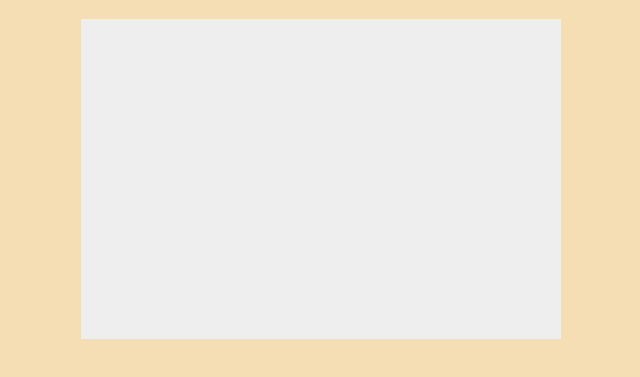
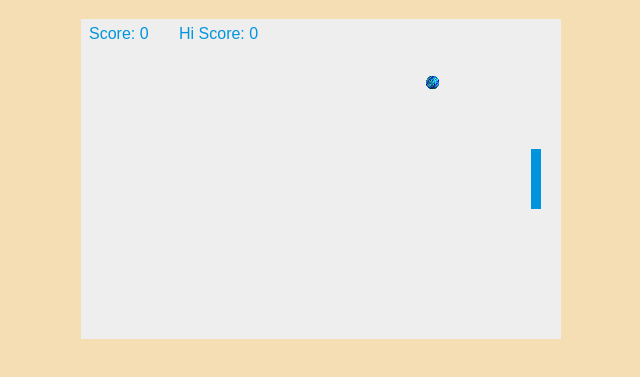
Before and after one commit to pratikmulpury/assign_game, a plain HTML site: page index.html in a window 1280 px wide. Shown: the part 61-438 px from the top of the page, without its empty margins (319-959 px from the left). Drawn offline with Linux system fonts and the light colour scheme.

Commit message:
Added a version of the game that uses classes

```diff
--- a/index.html
+++ b/index.html
@@ -10,7 +10,7 @@
     <meta http-equiv="Expires" content="0" />
     <!-- support for this page -->
     <link type="text/css" rel="stylesheet" href="css/style.css">
-    <script src="js/pong.js" async></script>
+    <script src="js/pong_with_classes.js" async></script>
     <title>JavaScript Pong</title>
 </head>
 <body>
--- /dev/null
+++ b/js/pong_with_classes.js
@@ -0,0 +1,380 @@
+/*
+ * "Constants"
+ */
+// frames per second to run game
+var FPS = 50;
+// color for everything
+var COLOR = '#0095DD';
+// ball specific values
+var BALL_IMAGE = '../images/ball.gif';
+var BALL_SPEED = 4;
+var BALL_SIZE = 15;
+// paddle specific values
+var PADDLE_SOUND = '../sounds/pong_beep.wav';
+var PADDLE_SPEED = 5;
+var PADDLE_SIZE = 10;
+
+
+/*
+ * Image and Sound manager
+ */
+// handle image and sounds loading, really only needed for LOTS or BIG images and sounds
+class ResourceManager {
+    constructor () {
+        this.numImagesLeftToLoad = 0;
+        this.numSoundsLeftToLoad = 0;
+    }
+
+    // these need to be called BEFORE the game starts so they are loaded and available DURING the game
+    loadImage (url) {
+        // create actual HTML element and note when it finishes loading
+        var img = new Image();
+        var self = this;
+        img.onload = function () {
+            self.numImagesLeftToLoad -= 1;
+            console.log(url + ' loaded');
+            // reset so it is only counted once (just in case)
+            this.onload = null;
+        }
+        img.onerror = function () {
+            console.log('ERROR: could not load ' + url);
+        }
+        img.src = url;
+        this.numImagesLeftToLoad += 1;
+        return img;
+    }
+
+    loadSound (url) {
+        // create actual HTML element and note when it finishes loading
+        var snd = new Audio();
+        var self = this;
+        snd.oncanplay = function () {
+            self.numSoundsLeftToLoad -= 1;
+            console.log(url + ' loaded');
+            // reset so it is only counted once (just in case)
+            this.oncanplay = null;
+        }
+        snd.onerror = function () {
+            console.log('ERROR: could not load ' + url);
+        }
+        snd.src = url;
+        this.numSoundsLeftToLoad += 1;
+        return snd;
+    }
+
+    isLoadingComplete () {
+        return this.numImagesLoaded === this.numImagesExpected &&
+               this.numSoundsLoaded === this.numSoundsExpected;
+    }
+}
+
+
+/*
+ * Key and mouse input manager
+ */
+class InputManager {
+    constructor (canvas) {
+        this.canvas = canvas;
+        this.upPressed = false;
+        this.downPressed = false;
+        this.mouseX = 0;
+        this.mouseY = 0;
+    }
+
+    get upPressed () {
+        return this._upPressed;
+    }
+    get downPressed () {
+        return this._downPressed;
+    }
+
+    set upPressed (pressed) {
+        this._upPressed = pressed;
+    }
+    set downPressed (pressed) {
+        this._downPressed = pressed;
+    }
+
+    keyDownHandler (e) {
+        if (e.keyCode == 38) {
+            this.upPressed = true;
+        }
+        else if (e.keyCode == 40) {
+            this.downPressed = true;
+        }
+    }
+
+    keyUpHandler (e) {
+        if (e.keyCode == 38) {
+            this.upPressed = false;
+        }
+        else if(e.keyCode == 40) {
+            this.downPressed = false;
+        }
+    }
+
+    // get the mouse coordinates relative to the canvas rather than the page
+    mouseMoveHandler (e) {
+        this.mouseX = e.clientX - this.canvas.offsetLeft;
+        this.mouseY = e.clientY - this.canvas.offsetTop;
+    }
+
+    mouseInBounds () {
+        return this.mouseX > 0 && this.mouseX < this.canvas.width &&
+               this.mouseY > 0 && this.mouseY < this.canvas.height;
+    }
+}
+
+
+/*
+ * Generic game element that can move and be drawn on the canvas.
+ */
+class Sprite {
+    constructor (x, y, width, height, dx, dy) {
+        this.startX = x;
+        this.startY = y;
+        this.x = x;
+        this.y = y;
+        this.width = width;
+        this.height = height;
+        this.dx = dx;
+        this.dy = dy;
+    }
+
+    get x () {
+        return this._x;
+    }
+
+    get y () {
+        return this._y;
+    }
+
+    get dx () {
+        return this._dx;
+    }
+
+    get dy () {
+        return this._dy;
+    }
+
+    get nextX () {
+        return this._x + this._dx;
+    }
+
+    get nextY () {
+        return this._y + this._dy;
+    }
+
+    get width () {
+        return this._width;
+    }
+
+    get height () {
+        return this._height;
+    }
+
+
+    set x (x) {
+        this._x = x;
+    }
+
+    set y (y) {
+        this._y = y;
+    }
+
+    set dx (dx) {
+        this._dx = dx;
+    }
+
+    set dy (dy) {
+        this._dy = dy;
+    }
+
+    set width (w) {
+        this._width = w;
+    }
+
+    set height (h) {
+        this._height = h;
+    }
+
+    reset () {
+        this.x = this.startX;
+        this.y = this.startY;
+    }
+
+    move (canvas) {
+    }
+
+    draw (ctx) {
+    }
+}
+
+class Ball extends Sprite {
+    constructor (image, x, y, size, dx, dy) {
+        super(x, y, size, size, dx, dy);
+        this.image = image;
+    }
+
+    get size () {
+        return this.width;
+    }
+
+    move () {
+        this.x += this.dx;
+        this.y += this.dy;
+    }
+
+    draw (ctx) {
+        if (this.image != null) {
+            ctx.drawImage(this.image, this.x, this.y, this.size, this.size);
+        }
+        else {
+            // set features first, so they are active when the rect is drawn
+            ctx.beginPath();
+            ctx.fillStyle = COLOR;
+            ctx.arc(this.x, this.y, this.size / 2, 0, Math.PI*2);
+            ctx.fill();
+            ctx.closePath();
+        }
+    }
+}
+
+class Paddle extends Sprite {
+    constructor (x, y, width, height, dx, dy) {
+        super(x, y, width, height, dx, dy);
+    }
+
+    move (canvas) {
+        if (input.downPressed && this.y < canvas.height - this.height) {
+            this.y += this.dy;
+        }
+        else if (input.upPressed && this.y > 0) {
+            this.y -= this.dy;
+        }
+        else if (input.mouseInBounds()) {
+            this.y = input.mouseY - this.height / 2;
+        }
+    }
+
+    draw (ctx) {
+        // set features first, so they are active when the rect is drawn
+        ctx.fillStyle = COLOR;
+        ctx.fillRect(this.x, this.y, this.width, this.height);
+    }
+}
+
+class Score extends Sprite {
+    constructor (x, y) {
+        super(x, y, 0, 0, 0, 0);
+        this.score = 0;
+        this.hiScore = 0;
+    }
+
+    draw (ctx) {
+        // set features first, so they are active when the text is drawn
+        ctx.font = '16px Arial';
+        ctx.fillStyle = COLOR;
+        ctx.fillText('Score: ' + this.score, this.x, this.y);
+        ctx.fillText('Hi Score: ' + this.hiScore, this.x + 90, this.y);
+    }
+
+    reset () {
+        this.score = 0;
+    }
+
+    increment () {
+        this.score += 1;
+        if (this.score > this.hiScore) {
+            this.hiScore = this.score;
+        }
+    }
+}
+
+
+/*
+ * Game class contains everything about the game and displays in a given canvas
+ */
+class Game {
+    constructor (canvas) {
+        // the area in the HTML document where the game will be played
+        this.canvas = canvas;
+        // the actual object that handles drawing on the canvas
+        this.ctx = this.canvas.getContext('2d');
+        this.paddleSound = resources.loadSound(PADDLE_SOUND);
+        // elements in the game
+        this.ball = new Ball(resources.loadImage(BALL_IMAGE),
+                             this.canvas.width / 2, this.canvas.height / 2, BALL_SIZE,
+                             BALL_SPEED, -BALL_SPEED);
+        this.paddle = new Paddle(this.canvas.width - PADDLE_SIZE * 3, (this.canvas.height - PADDLE_SIZE * 6) / 2,
+                                 PADDLE_SIZE, PADDLE_SIZE * 6, 0, PADDLE_SPEED);
+        this.score = new Score(8, 20);
+    }
+
+    loop () {
+        if (resources.isLoadingComplete()) {
+            this.update();
+            this.draw();
+        }
+    }
+
+    update() {
+        this.ball.move(this.canvas);
+        this.paddle.move(this.canvas);
+        this.checkCollisions(this.canvas);
+        // no way to win or lose, it just plays forever!
+    }
+
+    draw() {
+        this.ctx.clearRect(0, 0, this.canvas.width, this.canvas.height);
+        this.ball.draw(this.ctx);
+        this.paddle.draw(this.ctx);
+        this.score.draw(this.ctx);
+    }
+
+
+    checkCollisions() {
+        if (this.ball.nextY > this.canvas.height - this.ball.size || this.ball.nextY < 0) {
+            this.ball.dy = -this.ball.dy;
+        }
+        if (this.ball.nextX < 0) {
+            this.ball.dx = -this.ball.dx;
+        }
+        else if (this.ball.nextX > this.paddle.x - this.ball.size &&
+                 this.ball.nextY > this.paddle.y && this.ball.nextY < this.paddle.y + this.paddle.height) {
+            this.ball.dx = -this.ball.dx;
+            this.paddleSound.play();
+            this.score.increment();
+        }
+        else if (this.ball.nextX > this.canvas.width - this.ball.size) {
+            this.ball.reset();
+            this.paddle.reset();
+            this.score.reset();
+        }
+    }
+}
+
+
+/*
+ * Setup classes
+ */
+var canvas = document.getElementById('gameCanvas');
+var resources = new ResourceManager();
+var input = new InputManager(canvas);
+var game = new Game(canvas);
+
+/*
+ * Setup input responses
+ */
+// respond to both keys and mouse movements
+document.addEventListener('keydown', event => input.keyDownHandler(event), false);
+document.addEventListener('keyup', event => input.keyUpHandler(event), false);
+document.addEventListener('mousemove', event => input.mouseMoveHandler(event), false);
+
+/*
+ * Game loop
+ */
+// NOT IDEAL --- just starts when the everthing is done loading, not necessarily when the user is ready
+setInterval(function() {
+    game.loop();
+}, 1000/FPS);
```
